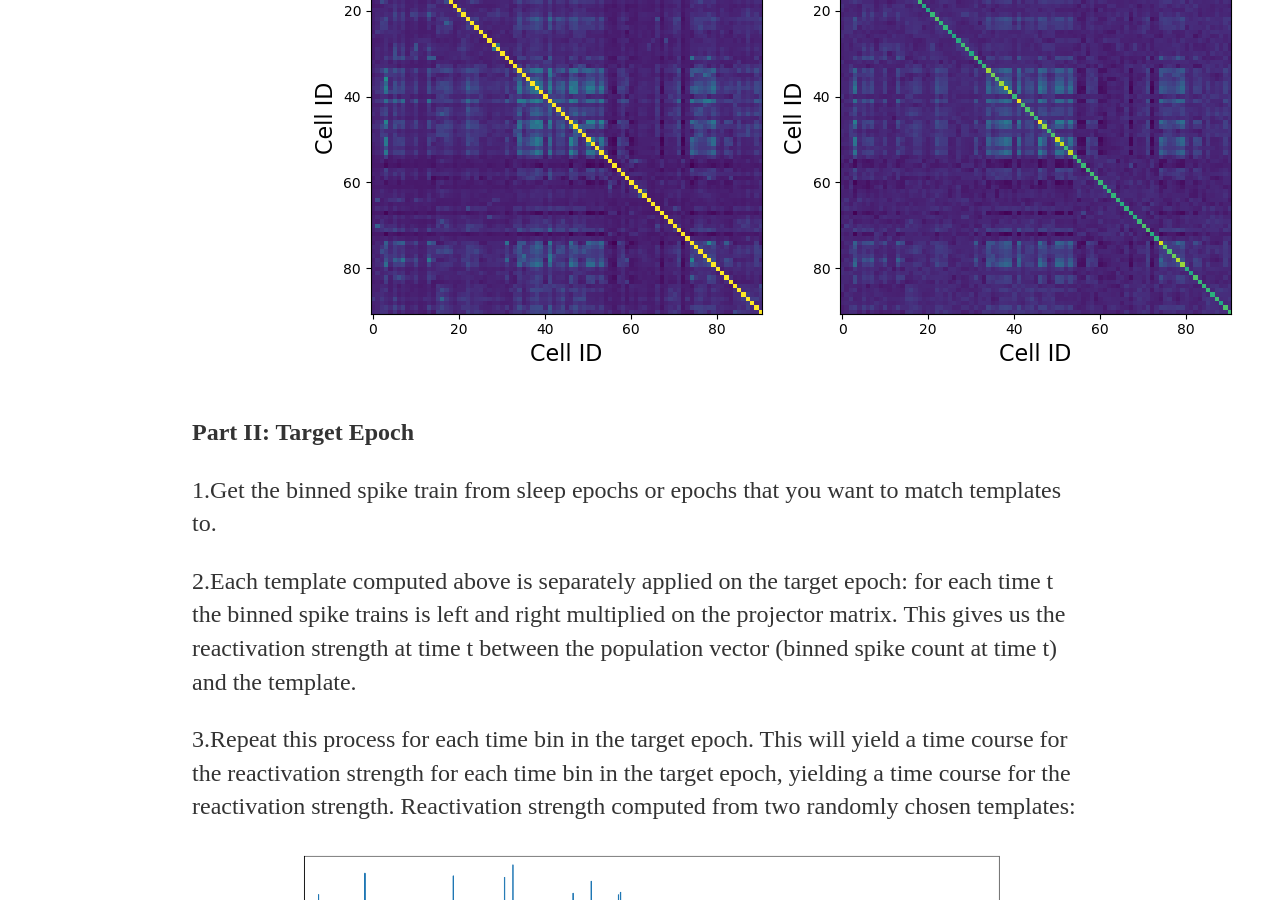
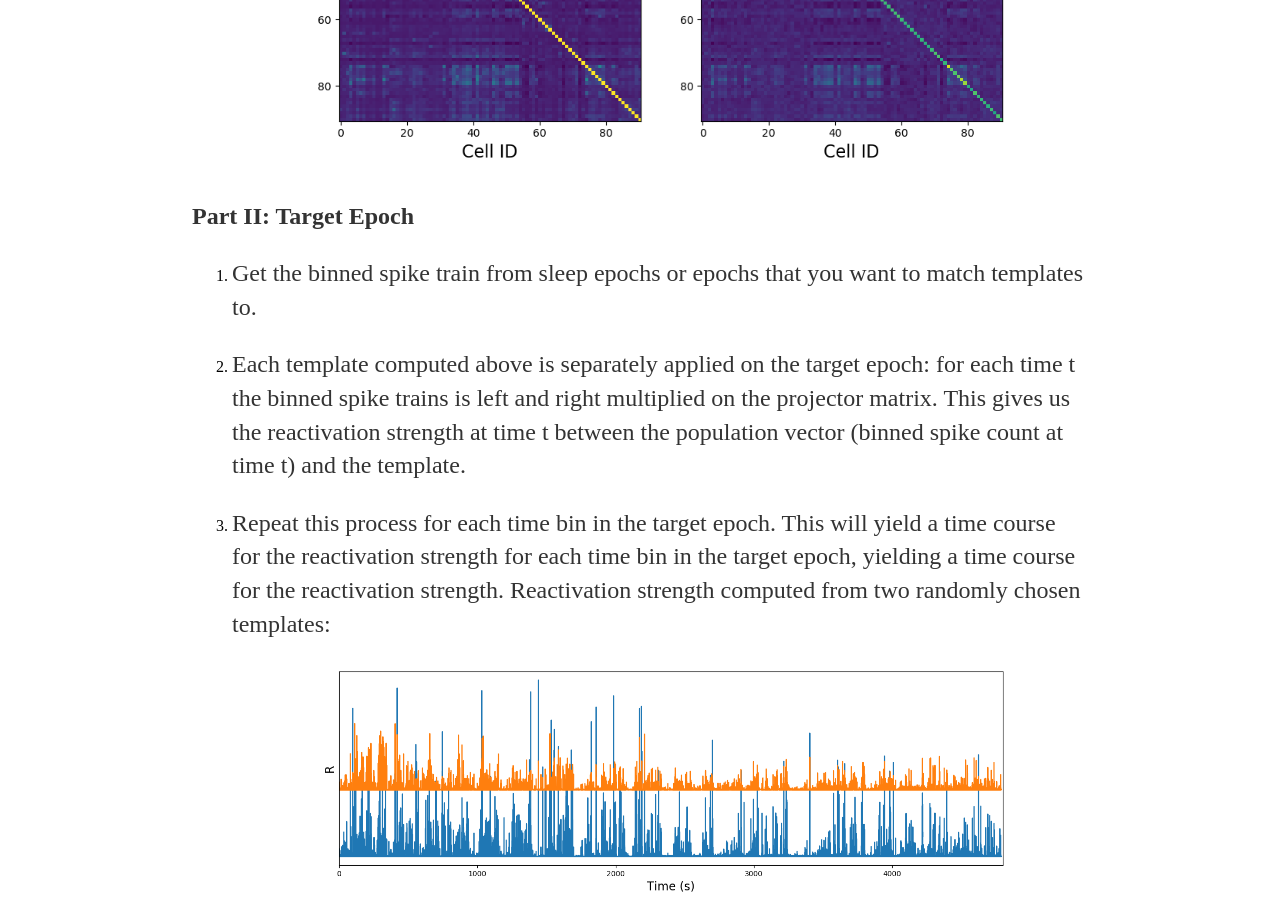
Before and after one commit to rajatsaxena/rajatsaxena.github.io, a Jekyll site: the page built from _posts/2020-04-06-PCA-based-reactivation-strength.md, in a window 1280 px wide and 900 px high, scrolled down 3391 px. Built offline with Jekyll 4.4.1, drawn with Linux system fonts in a browser that asks for light colours; our own code applies the rules of GitHub Pages for plain Markdown files; comment, search, counter and statistics services are not loaded.

Commit message:
Update 2020-04-06-PCA-based-reactivation-strength.md

```diff
--- a/_posts/2020-04-06-PCA-based-reactivation-strength.md
+++ b/_posts/2020-04-06-PCA-based-reactivation-strength.md
@@ -30,18 +30,18 @@
 of these projector operators, weighted by their respective eigenvalues, yields the correlation matrix (shown in
 right). *The projector matrices will be used as our templates.*
 <br />
-<img style="float: left" src="https://rajatsaxena.github.io//images/Templates.png">
-<img style="float: left" src="https://rajatsaxena.github.io//images/PCCorrdecoded.png">
+<img style="float: left" src="https://rajatsaxena.github.io//images/Templates.png" width="100%" height="100%">
+<img style="float: left" src="https://rajatsaxena.github.io//images/PCCorrdecoded.png" width="100%" height="100%">
 
 **Part II: Target Epoch**
 
-1.Get the binned spike train from sleep epochs or epochs that you want to match templates to.
+1. Get the binned spike train from sleep epochs or epochs that you want to match templates to.
 
-2.Each template computed above is separately applied on the target epoch: for each time t the
+2. Each template computed above is separately applied on the target epoch: for each time t the
 binned spike trains is left and right multiplied on the projector matrix. This gives us the reactivation
 strength at time t between the population vector (binned spike count at time t) and the template.
 
-3.Repeat this process  for each time bin in the target epoch. This will yield a time course for the reactivation
+3. Repeat this process  for each time bin in the target epoch. This will yield a time course for the reactivation
 strength for each time bin in the target epoch, yielding a time course for the reactivation strength.
 Reactivation strength computed from two randomly chosen templates:
 <br />
```
